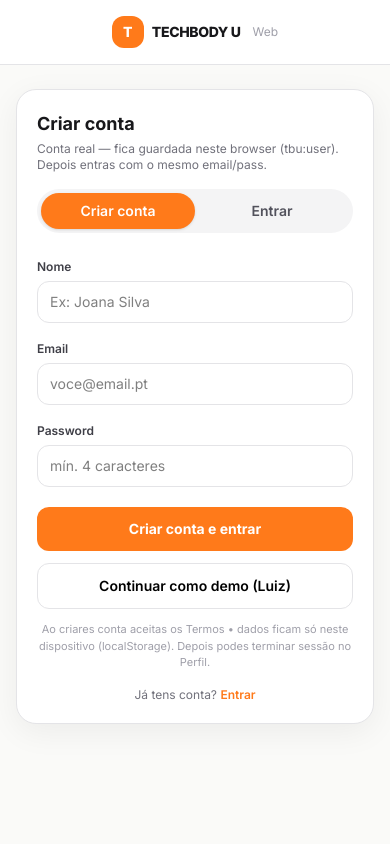
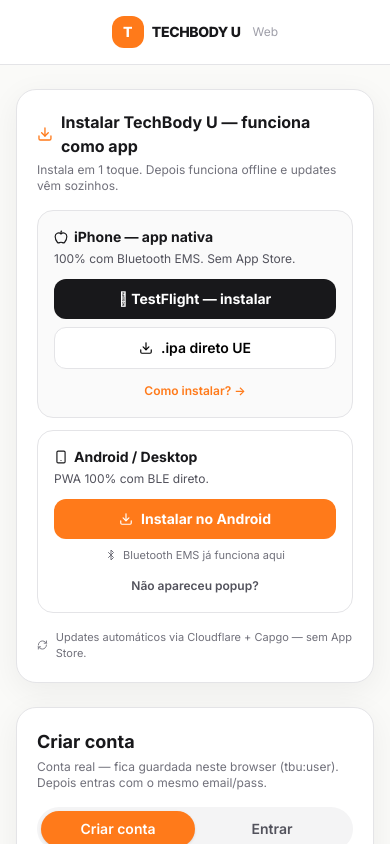
Before and after one commit to gontijolucca-prog/techbodyu-web, a React (Vite) app: page /#/auth in a window 390 px wide. Shown: the top 844 px of the page. Built offline with nearby package versions, Linux system fonts and the light colour scheme.

Commit message:
feat: login 100% real sem demo — instala como app no topo (iPhone TestFlight/.ipa UE + Android PWA 1 toque), apaga demo@techbody.pt, migra conta demo, bloqueio hard

```diff
--- a/src/data/mock.ts
+++ b/src/data/mock.ts
@@ -41,7 +41,7 @@ export const categorias: Categoria[] = [
   { slug:'tematicas', titulo:'Aulas Temáticas (Glúteos, Dança, ...)', thumb:'/assets/images/trainerdeatils.png' },
 ]
 
-export const user = { nome:'LUIZ SANTANA', pontos:275, pontosTotal:350, conquistasPts:500, kcal:1328, membroDesde:'Março 2026' }
+export const appInfo = { nome:'TechBody U', pontosRef:275 }
 
 export type EstatTreino = { nome:string; data:string; hora:string; concluido:boolean; dur:string; cal:string }
 export const estatisticasMes: EstatTreino[] = [
--- a/src/pages/Auth.tsx
+++ b/src/pages/Auth.tsx
@@ -1,6 +1,7 @@
-import { useState } from 'react'
+import { useState, useEffect } from 'react'
 import { useNavigate } from 'react-router-dom'
 import { useAppState } from '../context/AppState'
+import { Download, Apple, Smartphone, Bluetooth, RefreshCw } from 'lucide-react'
 
 export default function Auth(){
   const { setUser } = useAppState()
@@ -10,7 +11,27 @@ export default function Auth(){
   const [email,setEmail]=useState('')
   const [password,setPassword]=useState('')
   const [error,setError]=useState<string|null>(null)
+  const [deferred,setDeferred]=useState<any>(null)
+  const [,setIsIOS]=useState(false)
+  const [showAndroidTip,setShowAndroidTip]=useState(false)
+  const [showIOSInfo,setShowIOSInfo]=useState(false)
 
+  useEffect(()=>{
+    try{
+      const u = JSON.parse(localStorage.getItem('tbu:user')||'null')
+      if(u && u.email==='demo@techbody.pt'){
+        localStorage.removeItem('tbu:user')
+        const users = JSON.parse(localStorage.getItem('tbu:users')||'{}')
+        if(users['demo@techbody.pt']) { delete users['demo@techbody.pt']; localStorage.setItem('tbu:users', JSON.stringify(users)) }
+        setError('Conta demo desativada — cria a tua conta')
+        setTimeout(()=>setError(null),3000)
+      }
+    }catch{}
+    setIsIOS(/iPad|iPhone|iPod/.test(navigator.userAgent) || (navigator.platform==='MacIntel' && (navigator as any).maxTouchPoints>1))
+    const h = (e:any)=>{ e.preventDefault(); setDeferred(e) }
+    window.addEventListener('beforeinstallprompt', h)
+    return ()=> window.removeEventListener('beforeinstallprompt', h)
+  },[])
 
   const validate=()=>{
     if(!email.trim() || !email.includes('@')) return 'Email inválido'
@@ -24,6 +45,7 @@ export default function Auth(){
     if(e){ setError(e); setTimeout(()=>setError(null),2500); return }
     const stored = (()=>{ try{ return JSON.parse(localStorage.getItem('tbu:users')||'{}') }catch{return{}} })()
     const key=email.trim().toLowerCase()
+    if(key==='demo@techbody.pt'){ setError('Conta demo desativada — cria nova conta'); setTimeout(()=>setError(null),2500); return }
     if(mode==='signup'){
       stored[key]={ nome: nome.trim() || email.split('@')[0], email:key, password, avatar:'/assets/images/fitness-profile.jpg' }
       localStorage.setItem('tbu:users', JSON.stringify(stored))
@@ -40,10 +62,14 @@ export default function Auth(){
     }
   }
 
-  const demoLogin=()=>{
-    const u={ nome:'Luiz Santana', email:'demo@techbody.pt', avatar:'/assets/images/fitness-profile.jpg' }
-    setUser(u)
-    nav('/')
+  const handleAndroidInstall = async ()=>{
+    if(deferred){
+      deferred.prompt()
+      const c = await deferred.userChoice
+      if(c.outcome==='accepted') setDeferred(null)
+    } else {
+      setShowAndroidTip(v=>!v)
+    }
   }
 
   return (
@@ -55,7 +81,36 @@ export default function Auth(){
           <span className="text-xs text-zinc-400 ml-1">Web</span>
         </div>
       </div>
-      <div className="flex-1 flex items-start justify-center px-4 md:px-6 py-6 md:py-10">
+
+      <div className="flex-1 flex flex-col items-center px-4 md:px-6 py-6 md:py-8 gap-6">
+        <div className="w-full max-w-[640px] bg-white rounded-[20px] border border-zinc-200 shadow-[0_8px_32px_rgba(0,0,0,0.06)] p-5 md:p-6">
+          <h2 className="text-base font-bold text-zinc-900 flex items-center gap-2"><Download size={18} className="text-[#FF7A1A]"/> Instalar TechBody U — funciona como app</h2>
+          <p className="text-xs text-zinc-500 mt-1">Instala em 1 toque. Depois funciona offline e updates vêm sozinhos.</p>
+          <div className="mt-4 grid md:grid-cols-2 gap-3">
+            <div className="rounded-2xl border border-zinc-200 p-4 bg-zinc-50">
+              <div className="text-sm font-bold text-zinc-900 flex items-center gap-1.5"><Apple size={14}/> iPhone — app nativa</div>
+              <p className="text-xs text-zinc-600 mt-1">100% com Bluetooth EMS. Sem App Store.</p>
+              <div className="mt-3 space-y-2">
+                <a href="https://testflight.apple.com/join/placeholder" target="_blank" rel="noopener" className="w-full flex items-center justify-center gap-2 bg-zinc-900 hover:bg-black text-white rounded-xl py-2.5 text-sm font-bold transition-colors"> TestFlight — instalar</a>
+                <a href="/assets/app/TechBodyU.ipa" onClick={(e)=>{ if(!(e as any).currentTarget.href.includes('http')){ e.preventDefault(); setShowIOSInfo(v=>!v) } }} className="w-full flex items-center justify-center gap-2 bg-white border border-zinc-200 hover:bg-zinc-50 rounded-xl py-2.5 text-sm font-semibold transition-colors"><Download size={14}/> .ipa direto UE</a>
+                <button onClick={()=>setShowIOSInfo(v=>!v)} className="w-full text-xs font-semibold text-[#FF7A1A] hover:underline">Como instalar? →</button>
+              </div>
+              {showIOSInfo && <div className="mt-3 bg-white border border-zinc-200 rounded-xl p-3 text-xs leading-relaxed text-zinc-700">1. Toca em TestFlight → aceita → instala<br/>2. Alternativa UE: toca em .ipa → permite → instala (requer iOS 17.4+ UE)<br/><span className="text-[11px] text-zinc-500">Updates OTA via Capgo: abres a app e recebe o novo design/treinos sem voltar à loja.</span></div>}
+            </div>
+            <div className="rounded-2xl border border-zinc-200 p-4 bg-white">
+              <div className="text-sm font-bold text-zinc-900 flex items-center gap-1.5"><Smartphone size={14}/> Android / Desktop</div>
+              <p className="text-xs text-zinc-600 mt-1">PWA 100% com BLE direto.</p>
+              <div className="mt-3 space-y-2">
+                <button onClick={handleAndroidInstall} className="w-full flex items-center justify-center gap-2 bg-[#FF7A1A] hover:bg-orange-600 text-white rounded-xl py-2.5 text-sm font-bold transition-colors"><Download size={14}/> Instalar no Android</button>
+                <div className="flex items-center gap-1.5 text-[11px] text-zinc-500 justify-center"><Bluetooth size={12}/> Bluetooth EMS já funciona aqui</div>
+                <button onClick={()=>setShowAndroidTip(v=>!v)} className="w-full text-xs font-semibold text-zinc-600 hover:underline">Não apareceu popup?</button>
+              </div>
+              {showAndroidTip && <div className="mt-3 bg-zinc-50 border border-zinc-200 rounded-xl p-3 text-xs leading-relaxed text-zinc-700">Chrome → menu ⋮ → <span className="font-semibold">Instalar app</span> ou <span className="font-semibold">Adicionar ao ecrã principal</span>. Depois abre pelo ícone.</div>}
+            </div>
+          </div>
+          <div className="mt-4 flex items-center gap-2 text-[11px] text-zinc-500"><RefreshCw size={12}/> Updates automáticos via Cloudflare + Capgo — sem App Store.</div>
+        </div>
+
         <div className="w-full max-w-[420px] bg-white rounded-[20px] border border-zinc-200 shadow-[0_8px_32px_rgba(0,0,0,0.06)] p-5 md:p-6">
           <h1 className="text-[18px] font-bold text-zinc-900">{mode==='signup' ? 'Criar conta' : 'Entrar'}</h1>
           <p className="text-xs text-zinc-500 mt-1">{mode==='signup' ? 'Conta real — fica guardada neste browser (tbu:user). Depois entras com o mesmo email/pass.' : 'Entra com o email e password que criaste.'}</p>
@@ -79,7 +134,6 @@ export default function Auth(){
               <input value={password} onChange={e=>setPassword(e.target.value)} placeholder="mín. 4 caracteres" type="password" className="mt-1 w-full border border-zinc-200 rounded-xl px-3 py-2.5 text-sm focus:outline-none focus:border-[#FF7A1A] focus:ring-2 focus:ring-orange-100" />
             </div>
             <button onClick={handle} className={`w-full rounded-xl py-3 text-sm font-bold text-white transition-colors mt-2 ${mode==='signup'?'bg-[#FF7A1A] hover:bg-orange-600':'bg-zinc-900 hover:bg-black'}`}>{mode==='signup' ? 'Criar conta e entrar' : 'Entrar'}</button>
-            <button onClick={demoLogin} className="w-full rounded-xl py-3 text-sm font-semibold border border-zinc-200 hover:bg-zinc-50 transition-colors">Continuar como demo (Luiz)</button>
             <p className="text-[11px] text-zinc-400 text-center">Ao criares conta aceitas os Termos • dados ficam só neste dispositivo (localStorage). Depois podes terminar sessão no Perfil.</p>
           </div>
           <div className="mt-4 text-center text-xs text-zinc-500">
```
